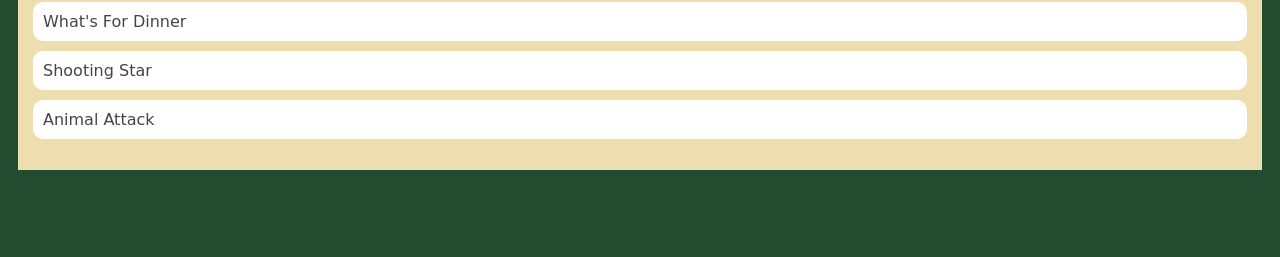
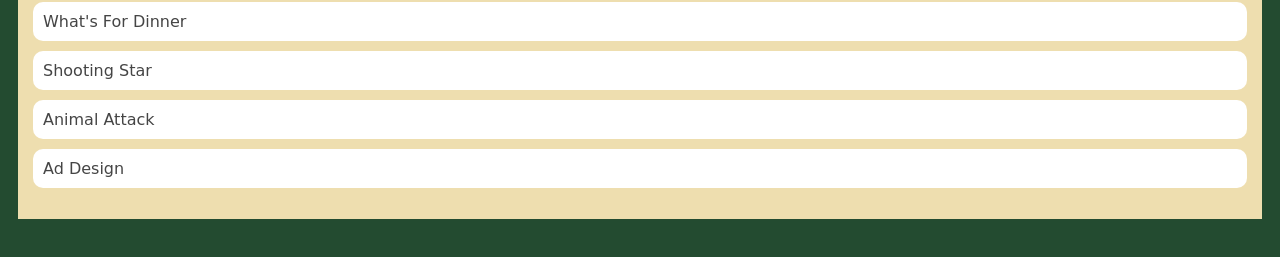
Before and after one commit to caidencolwart/caidencolwart.github.io, a plain HTML site: page portfolio.html in a window 1280 px wide. Shown: the part 383-640 px from the top of the page. Drawn offline with Linux system fonts and the light colour scheme.

Commit message:
new link

```diff
--- a/portfolio.html
+++ b/portfolio.html
@@ -129,6 +129,8 @@
                         <li><a href="https://www.khanacademy.org/computer-programming/spin-off-of-project-whats-for-dinner/6531408951033856">What's For Dinner</a></li>
                         <li><a href="https://www.khanacademy.org/computer-programming/spin-off-of-project-shooting-star/6681404593717248">Shooting Star</a></li>
                         <li><a href="https://www.khanacademy.org/computer-programming/spin-off-of-project-animal-attack/6572327918157824">Animal Attack</a></li>
+                        <li><a href="https://www.khanacademy.org/computer-programming/spin-off-of-project-ad-design/5135334523846656">Ad Design</a></li>
+
                     </ul>
 
                 </div>
```
